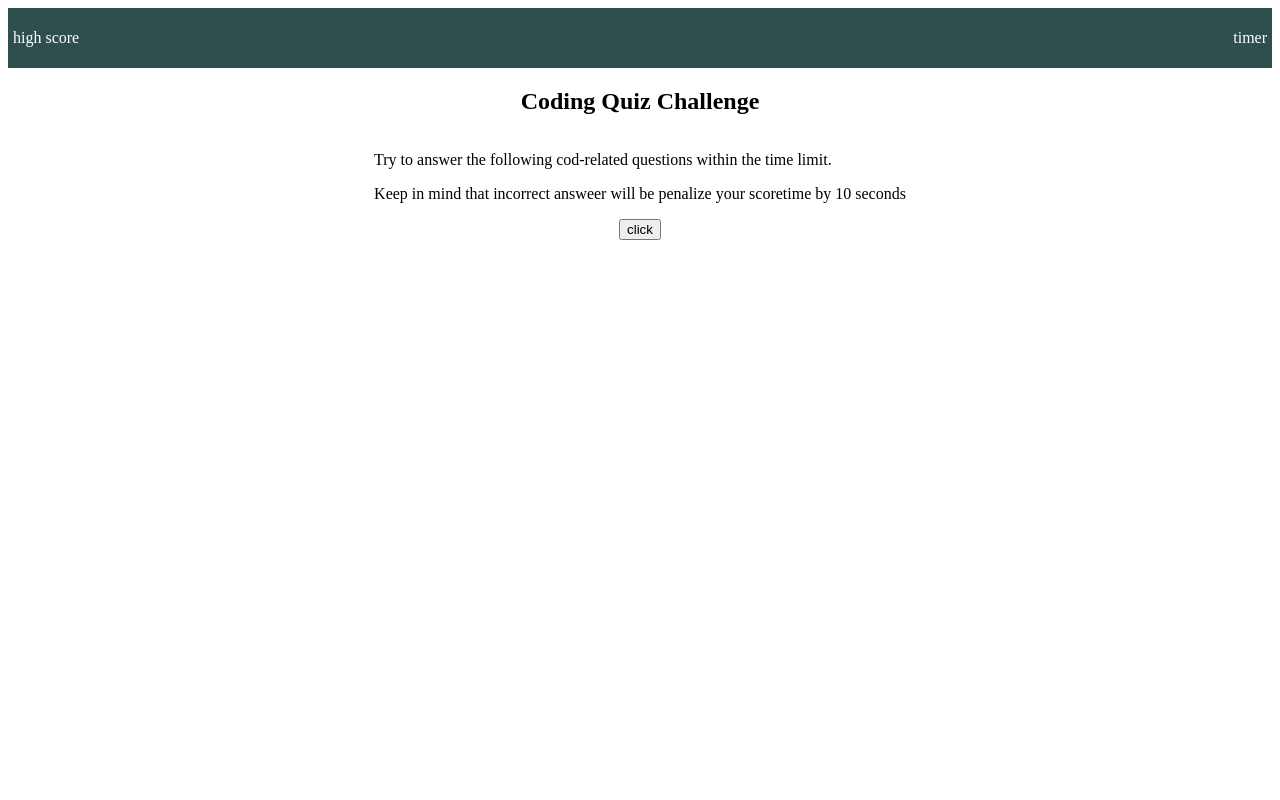
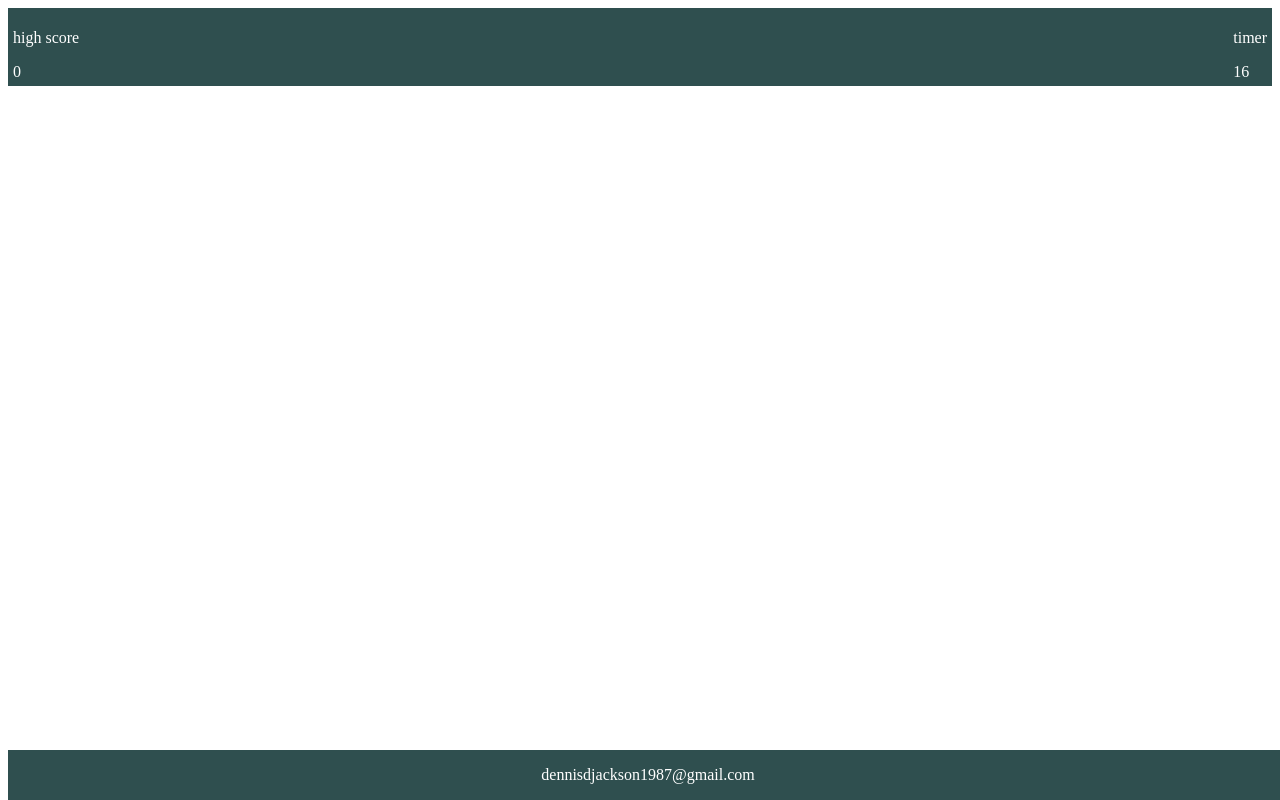
Before and after one commit to monkeyd87/quizmatic, a plain HTML site: page index.html in a window 1280 px wide. Both pictures are taken after a click on the button "click". Drawn offline with Linux system fonts and the light colour scheme.

Commit message:
add timer

```diff
--- a/index.html
+++ b/index.html
@@ -9,8 +9,14 @@
 </head>
 <body>
     <header>
-        <p id="score">high score</p>
-        <p class="timer">timer</p>
+        <div>
+            <p id="score">high score</p><span class="score">0</span>
+
+        </div>
+        <div>
+            <p class="timer">timer</p><span class="timer">0</span>
+
+        </div>
     </header>
 
     <div class="container">
@@ -20,9 +26,12 @@
             <p>Keep in mind that incorrect answeer will be penalize your scoretime by 10 seconds</p>
         </div>
         <div>
-            <button>click</button>
+            <button class="start">click</button>
         </div>
     </div>
+    <footer>
+        <p>dennisdjackson1987@gmail.com</p>
+    </footer>
 
 
 
--- a/script.js
+++ b/script.js
@@ -0,0 +1,27 @@
+let buttonEl = document.querySelector('.start');
+let timerEl = document.querySelector('span.timer');
+let scoreEl = document.querySelector('span.score')
+
+let timer = 30;
+let score = 0;
+
+buttonEl.addEventListener('click',()=>{
+   timerEl.textContent = timer
+   let interval = setInterval(()=>{
+    document.querySelector('.container').style.display='none';
+    if(timer>=1){
+        timer -= 1
+        timerEl.textContent = timer
+     }
+    if(timer <= 0){
+        timer = 0
+        timerEl.textContent = timer
+        clearInterval(interval)
+        alert('interval cleared')
+     }
+   },1000/5)
+
+
+
+
+})
--- a/style.css
+++ b/style.css
@@ -17,5 +17,17 @@ header{
     display: flex;
     flex-direction: column;
     align-items: center;
+    justify-content:flex-end;
+    margin: 8px;
+}
+
+footer{
+    display: flex;
+    width: 100%;
+    background-color: darkslategrey;
+    color:white;
+    position: absolute;
+    bottom: 0;
     justify-content: center;
+    align-items: center;
 }
```
